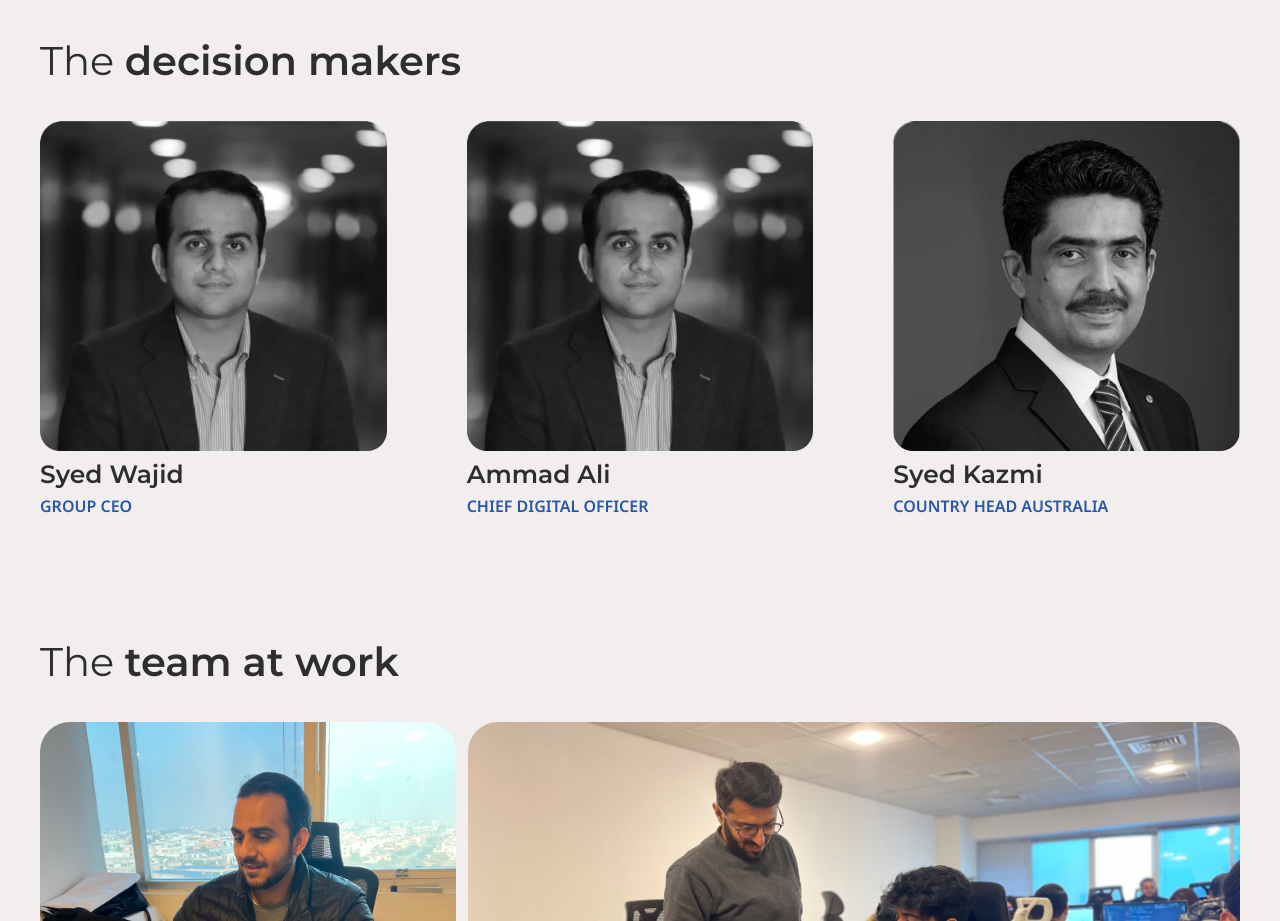
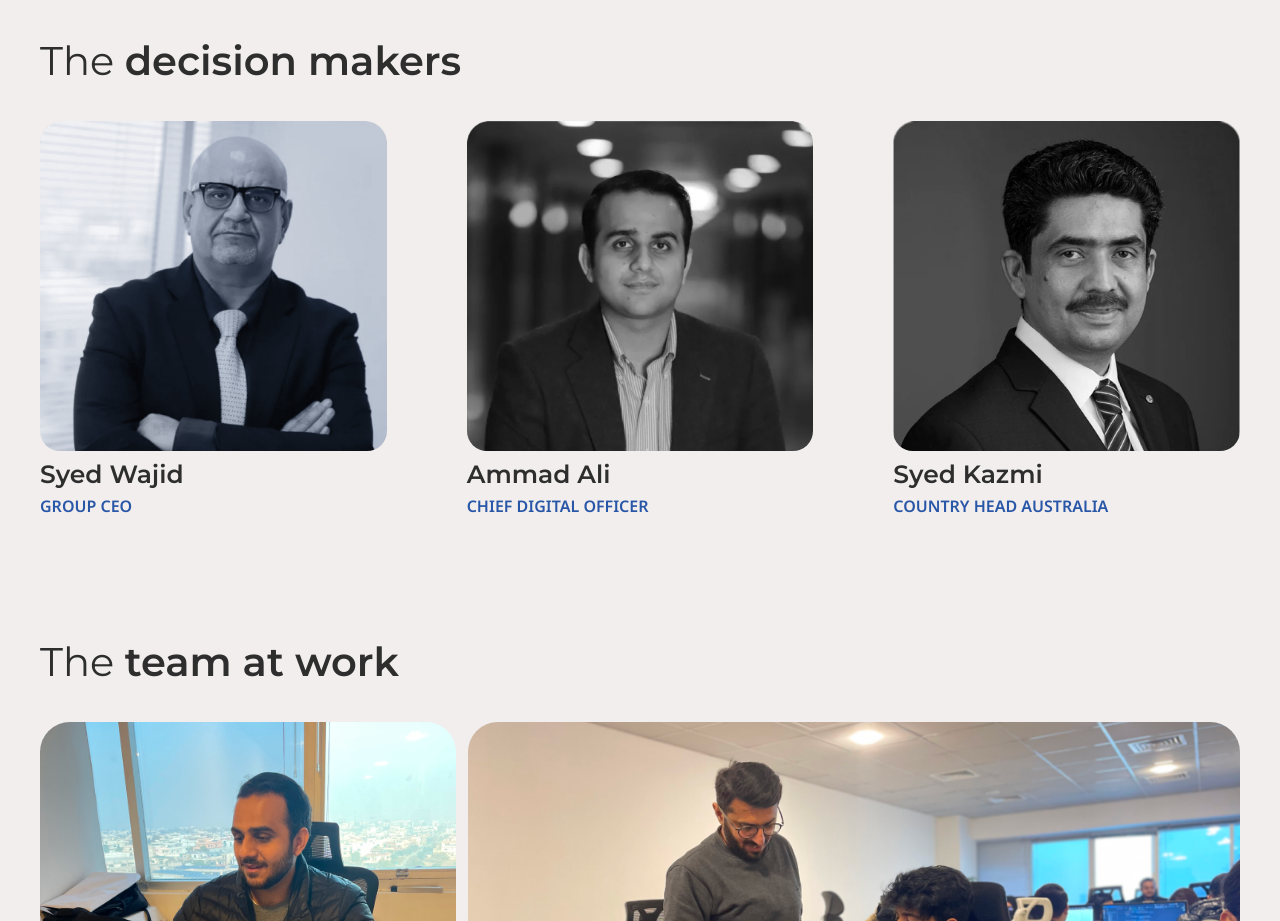
Before and after one commit to UmerFarooqOG/joyndigital, a Next.js app: page /about in a window 1280 px wide. Shown: the part 1040-1961 px from the top of the page. Built offline with nearby package versions, Linux system fonts and the light colour scheme.

Commit message:
Update page.jsx

```diff
--- a/src/app/about/page.jsx
+++ b/src/app/about/page.jsx
@@ -46,7 +46,7 @@ const page = () => {
           <motion.div initial={{opacity : 0 , x:-300 ,scale:1  }}
               whileInView={{opacity : 1,x:0 ,scale:1   }}
               transition={{ duration: 1 ,type:'tween'}}  className=" w-full xsm:w-[70%] sm:w-full">
-   <Image src="/assets/ammadprofile.png" width={1000} className='w-full h-auto sm:h-[350px] mdd:h-[300px] lg:h-[330px] rounded-[20px] object-top  object-cover' height={1000} alt='imh' />
+   <Image src="/assets/wajidprofile.png" width={1000} className='w-full h-auto sm:h-[350px] mdd:h-[300px] lg:h-[330px] rounded-[20px] object-top  object-cover' height={1000} alt='imh' />
             <h5 className='text-[#2E2E2E] mt-[5px] font-Montserrat font-[600]  text-[20px] xsm:text-[25px]'>Syed Wajid</h5>
             <p className='text-[#2957A7] text-[12px] xsm:text-[16px] font-Noto font-[600] uppercase'>Group CEO</p>
           </motion.div>
```
